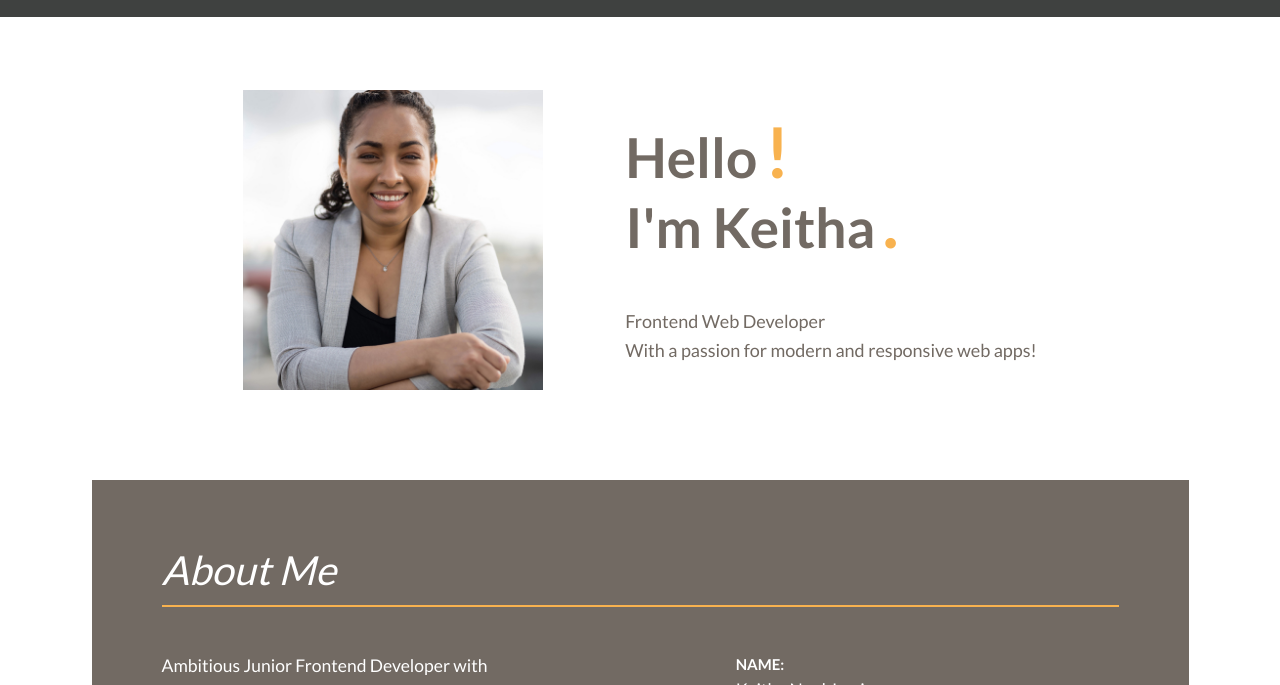
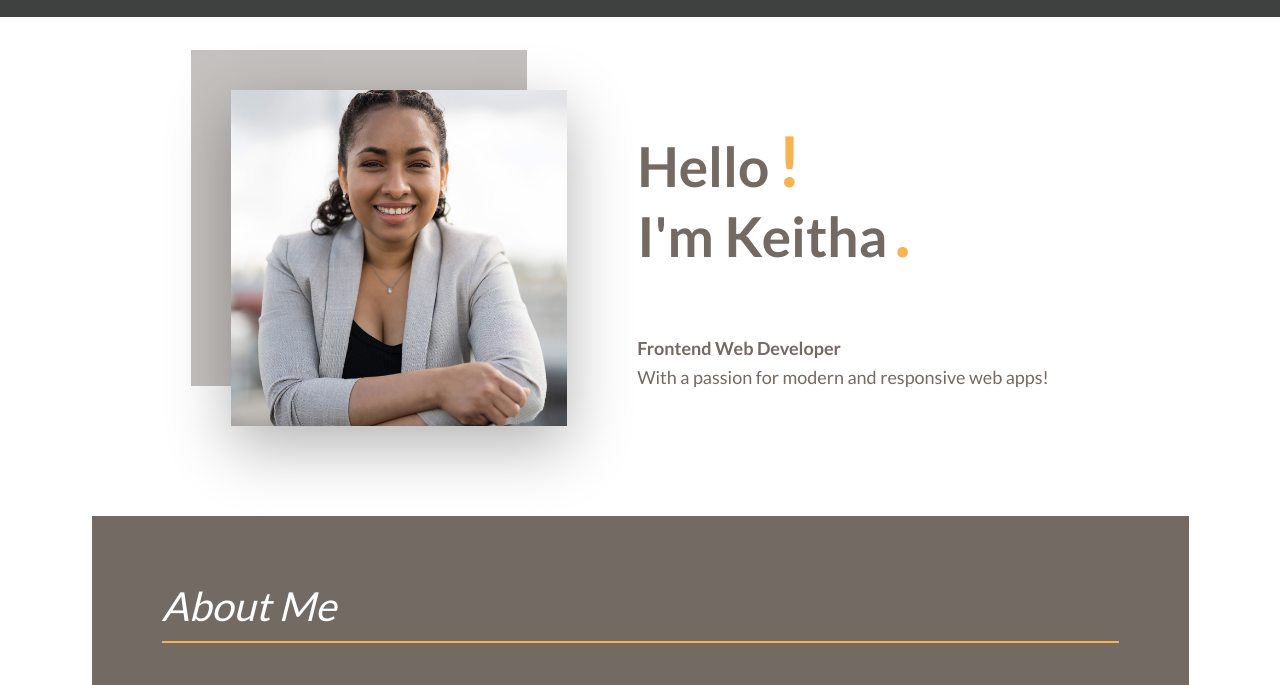
Before and after one commit to knoellouis/curriculum-vitae, a website: page index.html in a window 1280 px wide. Shown: the part 55-740 px from the top of the page. Drawn offline with nearby package versions, Linux system fonts and the light colour scheme.

Commit message:
Change website max-width to 2000. Add ::before element to profile img. Set Navbar width to match content width

```diff
--- a/index.html
+++ b/index.html
@@ -79,14 +79,16 @@
         </nav>
     </div>
     <header class="intro" id="intro">
-        <img class="intro__img" src="img/IMG_6470 small square.jpg" alt="">
+        <div class="intro__container">
+            <img class="intro__img" src="img/IMG_6470 small square.jpg" alt="">
+        </div>
 
-        <h1 class="intro__hello heading-1">Hello<span class="intro__exclamation">!</span>
-        </h1>
-        <h1 class="intro__name heading-1">I'm Keitha<span class="intro__period">.</span>
-        </h1>
+        <h2 class="intro__hello heading-1">Hello<span class="intro__exclamation">!</span>
+        </h2>
+        <h2 class="intro__name heading-1">I'm Keitha<span class="intro__period">.</span>
+        </h2>
 
-        <p class="intro__jobtitle">Frontend Web Developer</p>
+        <h1 class="intro__jobtitle">Frontend Web Developer</h1>
         <p class="intro__description">With a passion for modern and responsive web apps!</p>
     </header>
 
--- a/scss/_about.scss
+++ b/scss/_about.scss
@@ -13,6 +13,7 @@
 
   @media only screen and (min-width: $bp-xlarge) {
     padding: 10rem;
+    grid-column: 1 / 8;
   }
 
   @media only screen and (max-width: $bp-medium) {
--- a/scss/_base.scss
+++ b/scss/_base.scss
@@ -61,6 +61,8 @@ body {
 }
 
 .container {
+  max-width: 2000px;
+  margin: 0 auto;
   display: grid;
   grid-template-rows: max-content repeat(3, min-content) max-content min-content;
   grid-template-columns: 7.15rem repeat(5, 1fr) 7.15rem;
--- a/scss/_contact.scss
+++ b/scss/_contact.scss
@@ -12,6 +12,7 @@
 
   @media only screen and (min-width: $bp-xlarge) {
     padding: 10rem;
+    grid-column: 1 / 8;
   }
 
   @media only screen and (max-width: $bp-medium) {
--- a/scss/_footer.scss
+++ b/scss/_footer.scss
@@ -10,6 +10,11 @@
   transition: all 0.2s;
   margin-bottom: 1.5rem;
 
+  @media only screen and (min-width: $bp-xlarge) {
+    // padding: 10rem;
+    grid-column: 1 / 8;
+  }
+
   @media only screen and (max-width: $bp-medium) {
     grid-column: 1 / 8;
   }
@@ -18,7 +23,6 @@
   a:visited {
     text-decoration: none;
     color: $color-primary;
-
   }
 
   &__scroll-to-top {
@@ -27,8 +31,6 @@
     background-color: transparent;
     padding: 3rem 8rem;
     color: $color-primary;
-
-
 
     a,
     a:visited {
--- a/scss/_intro.scss
+++ b/scss/_intro.scss
@@ -14,6 +14,7 @@
 
   @media only screen and (min-width: $bp-xlarge) {
     padding: 10rem;
+    grid-column: 1 / 8;
   }
 
   @media only screen and (max-width: $bp-medium) {
@@ -32,9 +33,11 @@
     padding: 5rem;
   }
 
-  &__img {
-    width: 30rem;
-    height: 30rem;
+  &__container {
+    position: relative;
+    width: 336px;
+    height: 336px;
+    z-index: -1;
     // border-radius: 100%;
     grid-area: img;
     justify-self: center;
@@ -46,6 +49,24 @@
 
     @media only screen and (max-width: $bp-xsmall) {
       margin-bottom: 2rem;
+    }
+
+    img {
+      width: 100%;
+      box-shadow: $shadow-dark;
+    }
+
+    &::before {
+      content: '';
+      // border: 5px solid $color-primary;
+      background: $color-primary-fade;
+      position: absolute;
+      top: -40px;
+      left: -40px;
+      z-index: -1;
+      width: 336px;
+      height: 336px;
+      grid-area: img;
     }
   }
 
--- a/scss/_navigation.scss
+++ b/scss/_navigation.scss
@@ -1,6 +1,8 @@
 .navigation {
   position: fixed;
-  width: 100vw;
+  width: 100%;
+  max-width: 2000px;
+  margin: 0 auto;
 
   &__nav {
     background-color: $color-primary-dark;
--- a/scss/_projects.scss
+++ b/scss/_projects.scss
@@ -10,6 +10,11 @@
   grid-template-columns: repeat(3, 1fr);
   grid-gap: 3rem;
   // border-radius: 2rem;
+
+  @media only screen and (min-width: $bp-xlarge) {
+    padding: 10rem;
+    grid-column: 1 / 8;
+  }
 
   @media only screen and (max-width: $bp-medium) {
     padding: 9rem;
--- a/scss/_skills.scss
+++ b/scss/_skills.scss
@@ -12,6 +12,7 @@
 
   @media only screen and (min-width: $bp-xlarge) {
     padding: 10rem;
+    grid-column: 1 / 8;
   }
 
   @media only screen and (max-width: $bp-medium) {
```
Also changed, not shown: css/style.css. Lines whose indentation alone changed are shown as unchanged.
